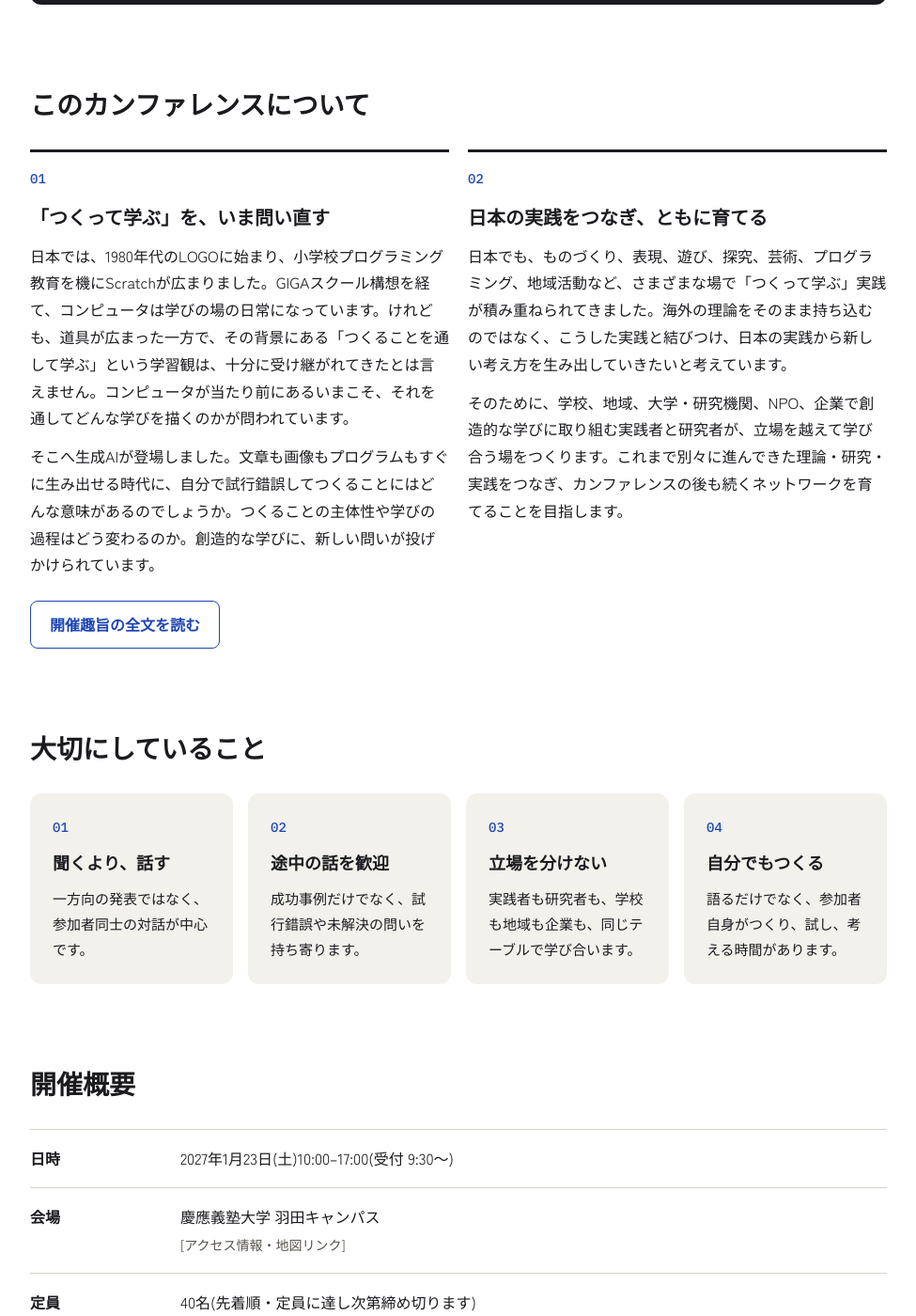
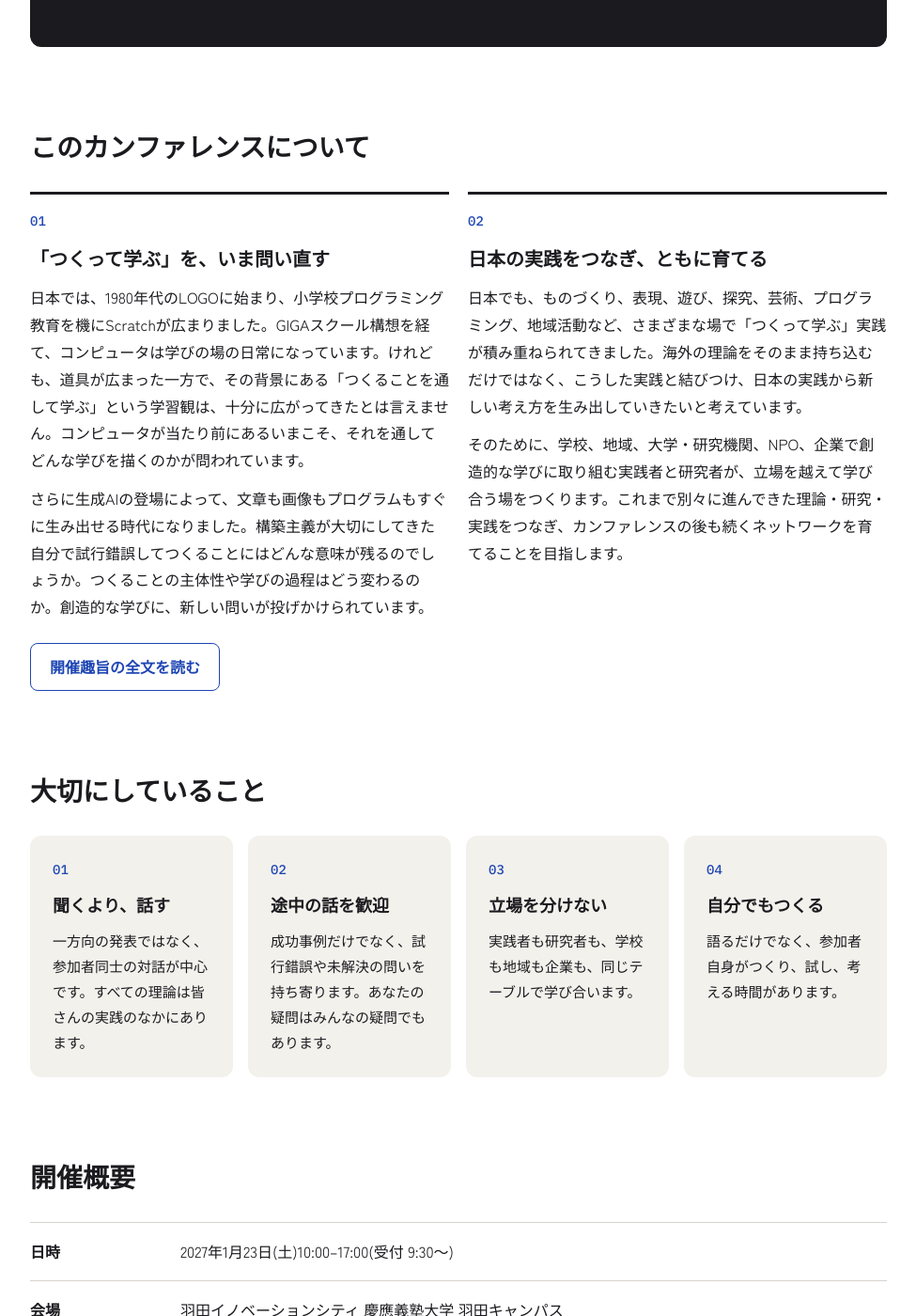
Before and after one commit to clc-japan/2027, a Jekyll site: the page built from index.md, in a window 1280 px wide and 1400 px high, scrolled down 1231 px. Shown: the whole window at 94% size, without its empty margins (152-1127 px from the left). Built offline with Jekyll 4.4.1, drawn with Linux system fonts in a browser that asks for light colours; some of the changed text lies outside the part shown.

Commit message:
会場名・地図リンク・お問い合わせフォームを反映し、文章をプレビューに合わせて修正
Co-Authored-By: Claude Opus 5.5 <noreply@anthropic.com>
Claude-Session: https://claude.ai/code/session_01DKnuBhtDaeaEmP4rKUaUsZ

```diff
--- a/_layouts/default.html
+++ b/_layouts/default.html
@@ -148,7 +148,7 @@ footer .wrap{display:flex;flex-wrap:wrap;justify-content:space-between;gap:12px;
     <h2>開催概要</h2>
     <dl>
       <dt>日時</dt><dd>{{ page.datetime | escape }}</dd>
-      <dt>会場</dt><dd>{{ page.venue | escape }}<br><span class="note">{{ page.access | escape }}</span></dd>
+      <dt>会場</dt><dd>{{ page.venue | escape }}<br><span class="note">{{ page.access | escape }}{% if page.map_url and page.map_url != "" %} <a href="{{ page.map_url | escape }}" target="_blank" rel="noopener">地図を開く(Googleマップ)</a>{% endif %}</span></dd>
       <dt>定員</dt><dd>{{ page.capacity | escape }}</dd>
       <dt>参加費</dt><dd>{{ page.fee | escape }}<br><span class="note">{{ page.fee_note | escape }}</span></dd>
       <dt>懇親会</dt><dd>{{ page.party | escape }}</dd>
@@ -205,8 +205,8 @@ footer .wrap{display:flex;flex-wrap:wrap;justify-content:space-between;gap:12px;
   <div class="wrap">
     <span>{{ page.organizer | escape }}</span>
     <span class="footer-links">
-      <span>お問い合わせ:{{ page.contact | escape }}</span>
-      <a href="{{ '/privacy.html' | relative_url }}">プライバシーポリシー</a>
+      {% if page.contact_url and page.contact_url != "" %}<a href="{{ page.contact_url | escape }}" target="_blank" rel="noopener">お問い合わせフォーム</a>{% endif %}
+      <a href="{{ '/privacy.html' | relative_url }}" target="_blank" rel="noopener">プライバシーポリシー</a>
     </span>
   </div>
 </footer>
--- a/index.md
+++ b/index.md
@@ -28,17 +28,19 @@ video_caption: ""
 about:
   - heading: "「つくって学ぶ」を、いま問い直す"
     paragraphs:
-      - "日本では、1980年代のLOGOに始まり、小学校プログラミング教育を機にScratchが広まりました。GIGAスクール構想を経て、コンピュータは学びの場の日常になっています。けれども、道具が広まった一方で、その背景にある「つくることを通して学ぶ」という学習観は、十分に受け継がれてきたとは言えません。コンピュータが当たり前にあるいまこそ、それを通してどんな学びを描くのかが問われています。"
-      - "そこへ生成AIが登場しました。文章も画像もプログラムもすぐに生み出せる時代に、自分で試行錯誤してつくることにはどんな意味があるのでしょうか。つくることの主体性や学びの過程はどう変わるのか。創造的な学びに、新しい問いが投げかけられています。"
+      - "日本では、1980年代のLOGOに始まり、小学校プログラミング教育を機にScratchが広まりました。GIGAスクール構想を経て、コンピュータは学びの場の日常になっています。けれども、道具が広まった一方で、その背景にある「つくることを通して学ぶ」という学習観は、十分に広がってきたとは言えません。コンピュータが当たり前にあるいまこそ、それを通してどんな学びを描くのかが問われています。"
+      - "さらに生成AIの登場によって、文章も画像もプログラムもすぐに生み出せる時代になりました。構築主義が大切にしてきた自分で試行錯誤してつくることにはどんな意味が残るのでしょうか。つくることの主体性や学びの過程はどう変わるのか。創造的な学びに、新しい問いが投げかけられています。"
   - heading: "日本の実践をつなぎ、ともに育てる"
     paragraphs:
-      - "日本でも、ものづくり、表現、遊び、探究、芸術、プログラミング、地域活動など、さまざまな場で「つくって学ぶ」実践が積み重ねられてきました。海外の理論をそのまま持ち込むのではなく、こうした実践と結びつけ、日本の実践から新しい考え方を生み出していきたいと考えています。"
+      - "日本でも、ものづくり、表現、遊び、探究、芸術、プログラミング、地域活動など、さまざまな場で「つくって学ぶ」実践が積み重ねられてきました。海外の理論をそのまま持ち込むだけではなく、こうした実践と結びつけ、日本の実践から新しい考え方を生み出していきたいと考えています。"
       - "そのために、学校、地域、大学・研究機関、NPO、企業で創造的な学びに取り組む実践者と研究者が、立場を越えて学び合う場をつくります。これまで別々に進んできた理論・研究・実践をつなぎ、カンファレンスの後も続くネットワークを育てることを目指します。"
 
 # --- 開催概要 ---
 datetime: "2027年1月23日(土)10:00–17:00(受付 9:30〜)"
-venue: "慶應義塾大学 羽田キャンパス"
-access: "[アクセス情報・地図リンク]"
+venue: "羽田イノベーションシティ 慶應義塾大学 羽田キャンパス"
+access: "東京都大田区羽田空港1-1-4"
+# 地図のリンク先(Googleマップ)。空欄 "" にするとリンクは表示されません。
+map_url: "https://www.google.com/maps/search/?api=1&query=%E6%9D%B1%E4%BA%AC%E9%83%BD%E5%A4%A7%E7%94%B0%E5%8C%BA%E7%BE%BD%E7%94%B0%E7%A9%BA%E6%B8%AF1-1-4"
 capacity: "40名(先着順・定員に達し次第締め切ります)"
 fee: "一般 10,000円/学生 5,000円/応援参加 15,000円"
 fee_note: "参加費には昼食・飲み物が含まれます。応援参加は、一般参加費との差額(5,000円)を、次回以降のCreative Learning Conference Japanの活動費に充てる区分です。"
@@ -49,9 +51,9 @@ organizer: "Creative Learning Conference Japan 実行委員会"
 # --- 大切にしていること(4つ) ---
 values:
   - title: "聞くより、話す"
-    text: "一方向の発表ではなく、参加者同士の対話が中心です。"
+    text: "一方向の発表ではなく、参加者同士の対話が中心です。すべての理論は皆さんの実践のなかにあります。"
   - title: "途中の話を歓迎"
-    text: "成功事例だけでなく、試行錯誤や未解決の問いを持ち寄ります。"
+    text: "成功事例だけでなく、試行錯誤や未解決の問いを持ち寄ります。あなたの疑問はみんなの疑問でもあります。"
   - title: "立場を分けない"
     text: "実践者も研究者も、学校も地域も企業も、同じテーブルで学び合います。"
   - title: "自分でもつくる"
@@ -101,7 +103,8 @@ apply_url: ""
 cancel: "[キャンセル方針]"
 
 # --- お問い合わせ ---
-contact: "[連絡先メールアドレス]"
+# お問い合わせフォーム(Googleフォーム)のURLです。
+contact_url: "https://forms.gle/GqMyL61ySeaqS7xR6"
 ---
 
 日本におけるコンストラクショニズムの実践は、1980年代に広がったLOGOを用いた教育実践に、その一つの起点を見いだすことができる。LOGOは、子どもがプログラミングを通して試行錯誤し、自らの考えを具体的なかたちとして表現するための環境として注目され、日本における初期のプログラミング教育を大きく発展させた。しかし、その実践を支えていたコンストラクショニズムが、単なる教授方法や技術活用の手法ではなく、「つくることを通して学ぶ」という学習論として、日本の教育研究や実践のなかに十分に継承されてきたとは言い難い。
```
